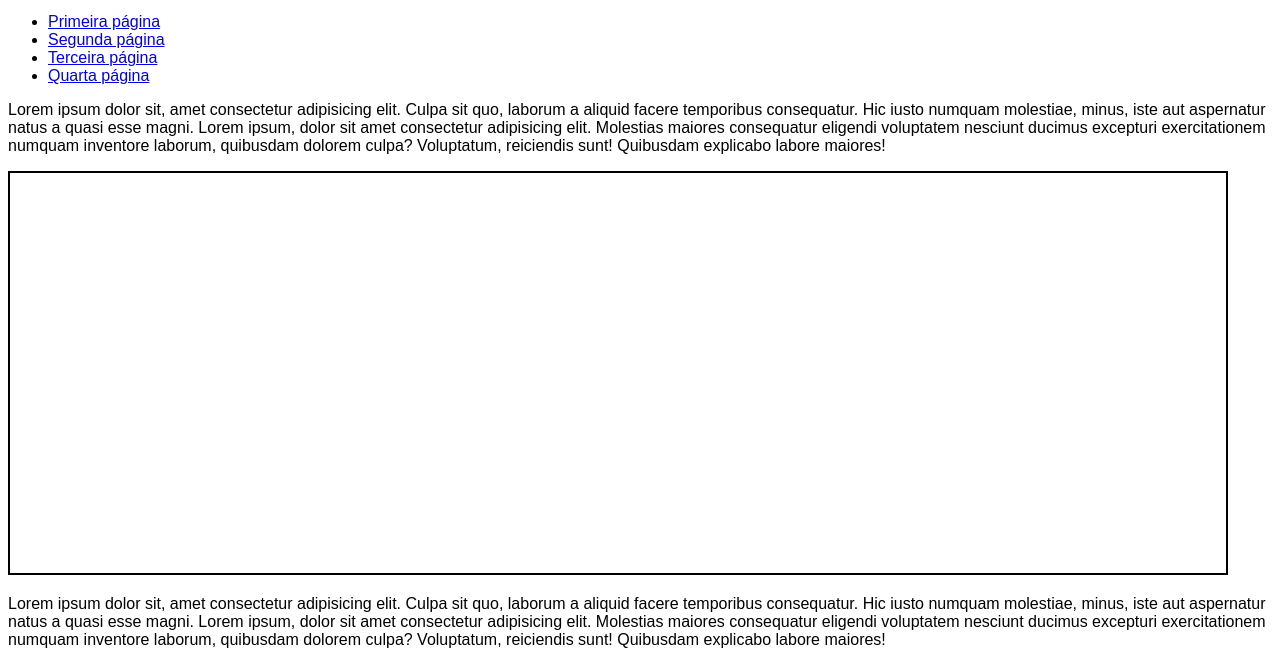
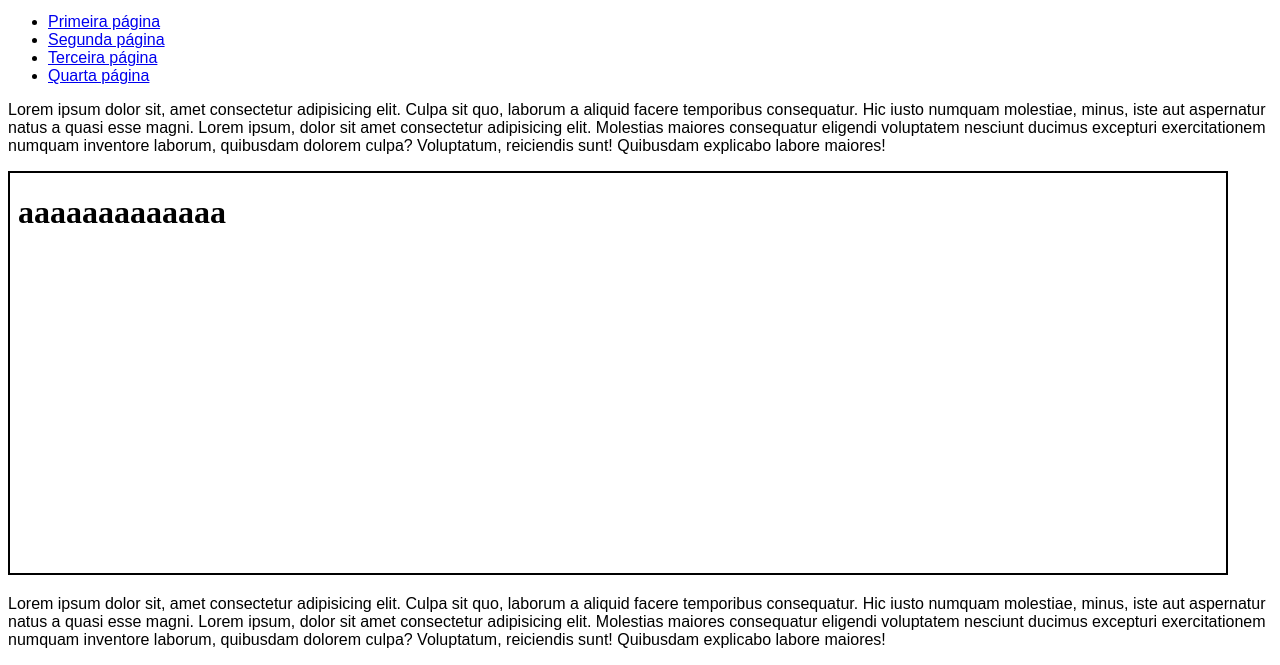
Before and after one commit to franciscojeronimo1/Projetos-Testes, a plain HTML site: page ex024/iframe002.html in a window 1280 px wide. Shown: the part 137-802 px from the top of the page. Drawn offline with Linux system fonts and the light colour scheme.

Commit message:
Update iframe002.html

```diff
--- a/ex024/iframe002.html
+++ b/ex024/iframe002.html
@@ -30,7 +30,7 @@
 
     <p>Lorem ipsum dolor sit, amet consectetur adipisicing elit. Culpa sit quo, laborum a aliquid facere temporibus consequatur. Hic iusto numquam molestiae, minus, iste aut aspernatur natus a quasi esse magni. Lorem ipsum, dolor sit amet consectetur adipisicing elit. Molestias maiores consequatur eligendi voluptatem nesciunt ducimus excepturi exercitationem numquam inventore laborum, quibusdam dolorem culpa? Voluptatum, reiciendis sunt! Quibusdam explicabo labore maiores!</p>
 
-    <iframe src="" name="frame">seu navegador nao é compativel</iframe>
+    <iframe  name="frame" srcdoc="<h1> aaaaaaaaaaaaa </h1>">seu navegador nao é compativel</iframe>
 
     <p>Lorem ipsum dolor sit, amet consectetur adipisicing elit. Culpa sit quo, laborum a aliquid facere temporibus consequatur. Hic iusto numquam molestiae, minus, iste aut aspernatur natus a quasi esse magni. Lorem ipsum, dolor sit amet consectetur adipisicing elit. Molestias maiores consequatur eligendi voluptatem nesciunt ducimus excepturi exercitationem numquam inventore laborum, quibusdam dolorem culpa? Voluptatum, reiciendis sunt! Quibusdam explicabo labore maiores!</p>
 </body>
```
